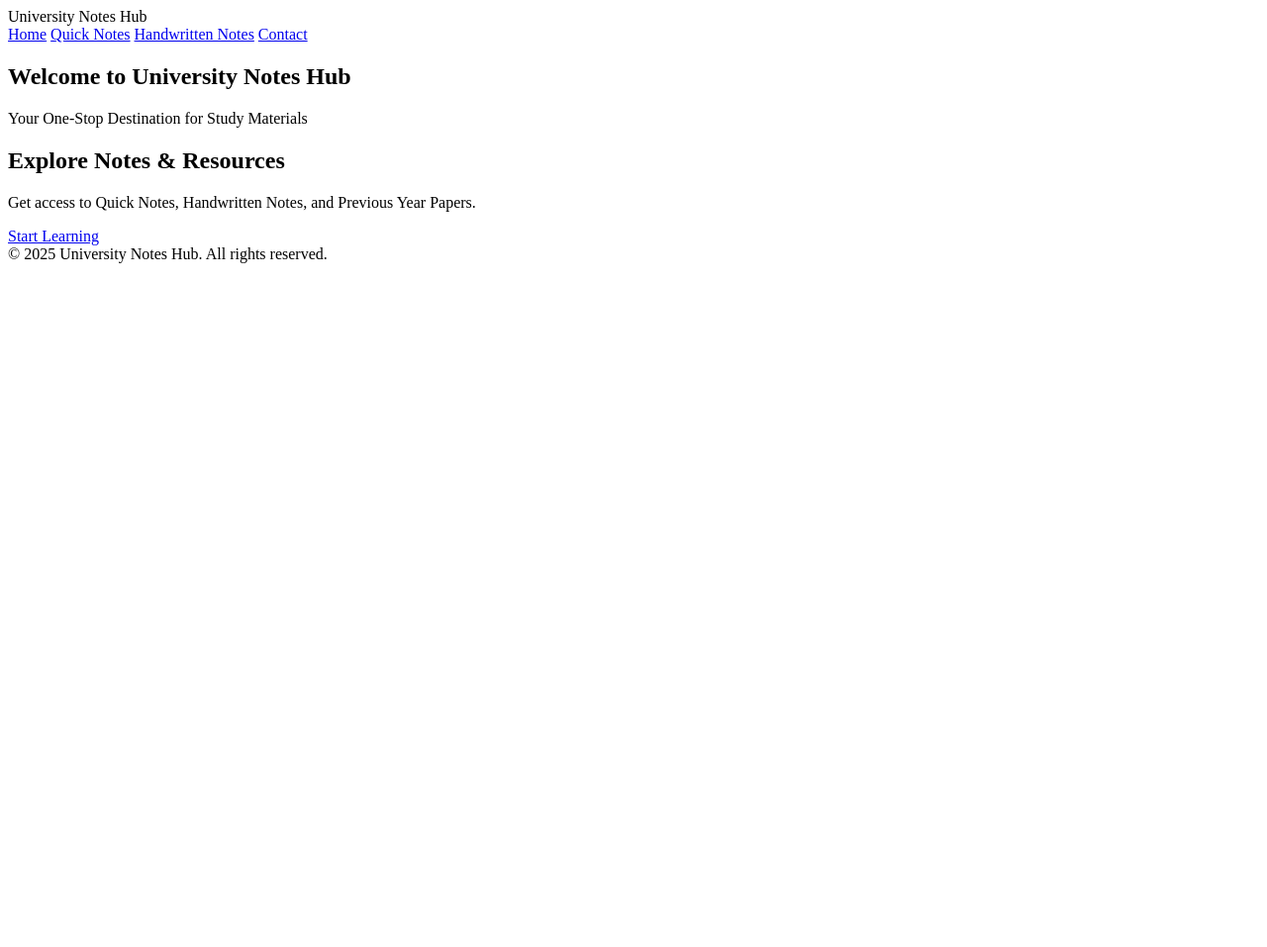
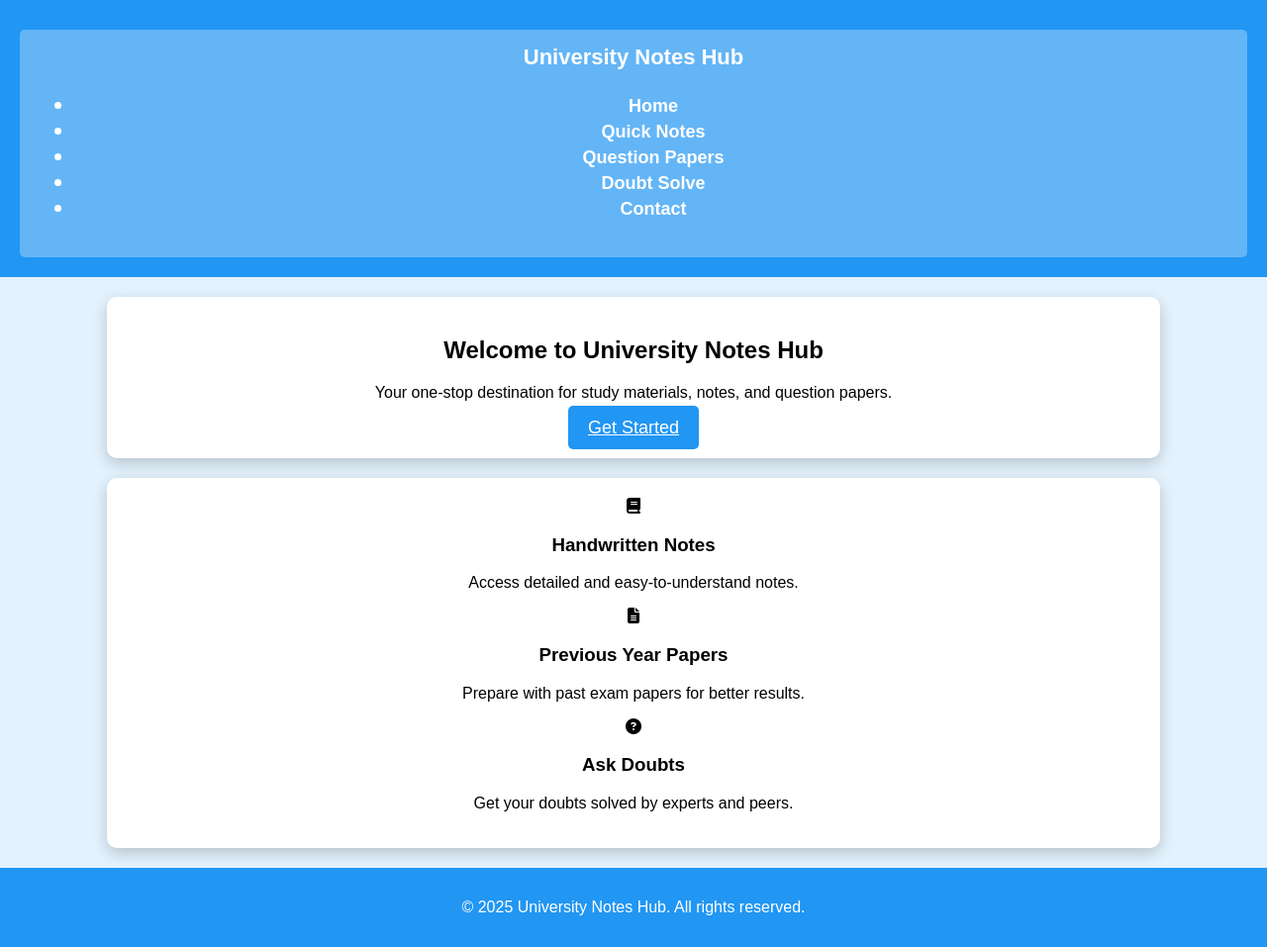
Before and after one commit to sachinsingh099/University-Notes-Hub, a plain HTML site: page index.html in a window 1280 px wide. Shown: the whole page at 99% size. Before the commit the page ends 800 px from the top, so only its background shows below. Drawn offline with Linux system fonts and the light colour scheme.

Commit message:
Update index.html

```diff
--- a/index.html
+++ b/index.html
@@ -3,41 +3,49 @@
 <head>
     <meta charset="UTF-8">
     <meta name="viewport" content="width=device-width, initial-scale=1.0">
-    <title>University Notes Hub - Home</title>
-    <link rel="stylesheet" href="css/styles.css">
+    <title>University Notes Hub</title>
+    <link rel="stylesheet" href="style.css">
+    <link rel="preconnect" href="https://fonts.googleapis.com">
+    <link href="https://fonts.googleapis.com/css2?family=Poppins:wght@300;400;600&display=swap" rel="stylesheet">
+    <script src="https://kit.fontawesome.com/a076d05399.js" crossorigin="anonymous"></script>
 </head>
 <body>
-
-    <!-- Header -->
     <header>
-        University Notes Hub
+        <nav>
+            <div class="logo">University Notes Hub</div>
+            <ul class="nav-links">
+                <li><a href="index.html">Home</a></li>
+                <li><a href="quick-notes.html">Quick Notes</a></li>
+                <li><a href="old-question-papers.html">Question Papers</a></li>
+                <li><a href="doubt-solve.html">Doubt Solve</a></li>
+                <li><a href="contact.html">Contact</a></li>
+            </ul>
+        </nav>
     </header>
-
-    <!-- Navigation -->
-    <nav>
-        <a href="index.html">Home</a>
-        <a href="quick-notes.html">Quick Notes</a>
-        <a href="handwritten-notes.html">Handwritten Notes</a>
-        <a href="contact.html">Contact</a>
-    </nav>
-
-    <!-- Hero Section with Udaipur Image -->
     <section class="hero">
         <h1>Welcome to University Notes Hub</h1>
-        <p>Your One-Stop Destination for Study Materials</p>
+        <p>Your one-stop destination for study materials, notes, and question papers.</p>
+        <a href="quick-notes.html" class="btn">Get Started</a>
     </section>
-
-    <!-- Main Content -->
-    <section>
-        <h2>Explore Notes & Resources</h2>
-        <p>Get access to Quick Notes, Handwritten Notes, and Previous Year Papers.</p>
-        <a href="quick-notes.html" class="btn">Start Learning</a>
+    <section class="features">
+        <div class="feature">
+            <i class="fas fa-book"></i>
+            <h3>Handwritten Notes</h3>
+            <p>Access detailed and easy-to-understand notes.</p>
+        </div>
+        <div class="feature">
+            <i class="fas fa-file-alt"></i>
+            <h3>Previous Year Papers</h3>
+            <p>Prepare with past exam papers for better results.</p>
+        </div>
+        <div class="feature">
+            <i class="fas fa-question-circle"></i>
+            <h3>Ask Doubts</h3>
+            <p>Get your doubts solved by experts and peers.</p>
+        </div>
     </section>
-
-    <!-- Footer -->
     <footer>
-        &copy; 2025 University Notes Hub. All rights reserved.
+        <p>&copy; 2025 University Notes Hub. All rights reserved.</p>
     </footer>
-
 </body>
 </html>
```
